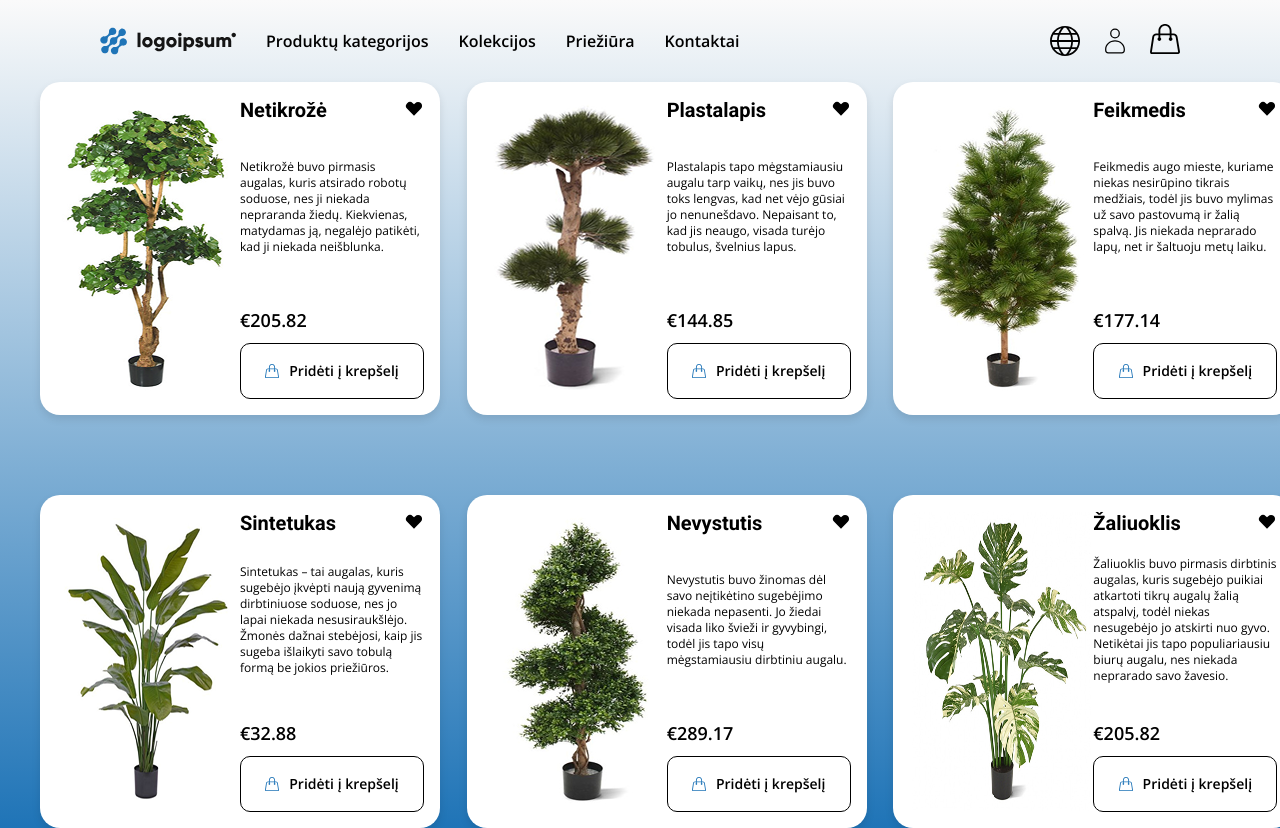
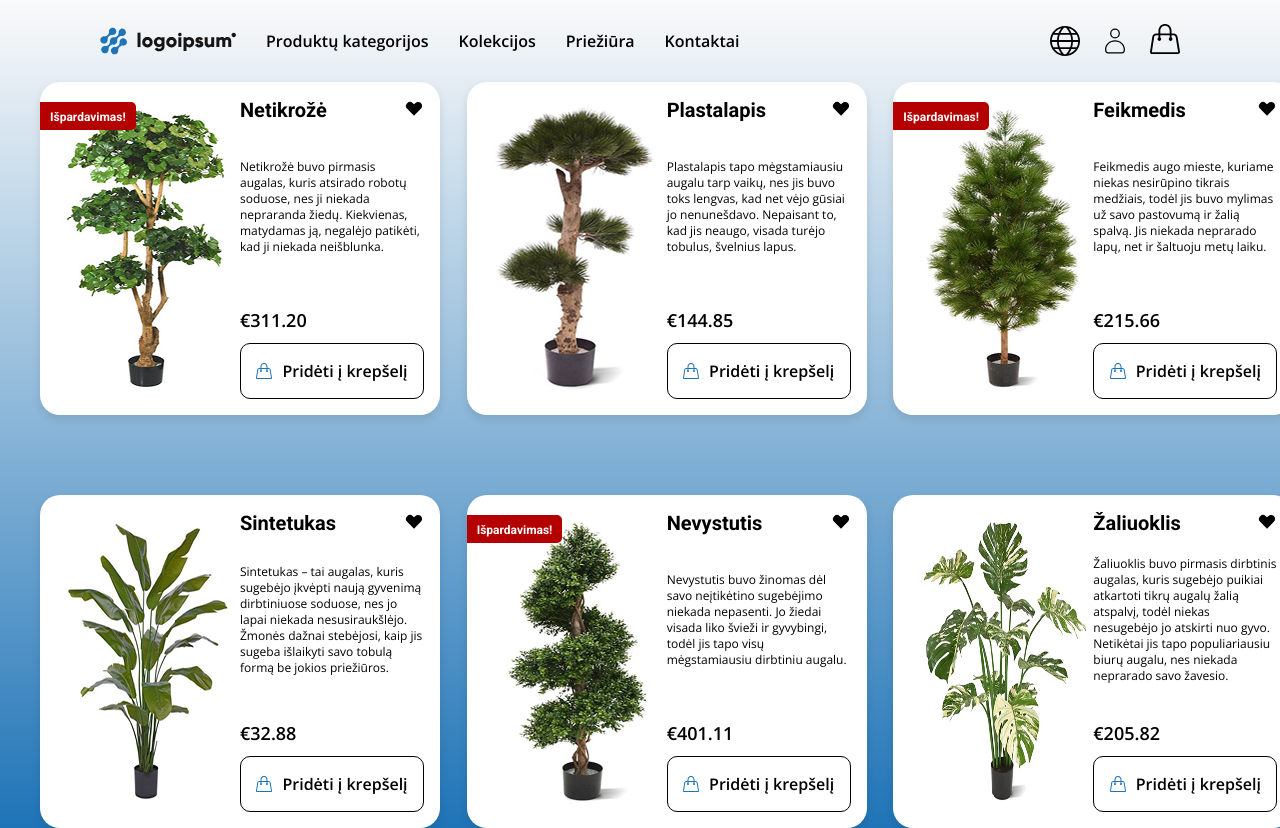
Before and after one commit to JustinSTV/WEBROM-task, a React (Vite) app: page / in a window 1280 px wide. Built offline with nearby package versions, Linux system fonts and the light colour scheme.

Commit message:
Showing sale banner on product cards

```diff
--- a/data.json
+++ b/data.json
@@ -4,7 +4,9 @@
       "id": "1",
       "name": "Netikrožė",
       "description": "Netikrožė buvo pirmasis augalas, kuris atsirado robotų soduose, nes ji niekada nepraranda žiedų. Kiekvienas, matydamas ją, negalėjo patikėti, kad ji niekada neišblunka.",
-      "price": "205.82",
+      "price": "311.20",
+      "salePrice": "205.82",
+      "onSale": true,
       "inCart": false,
       "image": "./public/netikroze.png"
     },
@@ -20,7 +22,9 @@
       "id": "3",
       "name": "Feikmedis",
       "description": "Feikmedis augo mieste, kuriame niekas nesirūpino tikrais medžiais, todėl jis buvo mylimas už savo pastovumą ir žalią spalvą. Jis niekada neprarado lapų, net ir šaltuoju metų laiku.",
-      "price": "177.14",
+      "price": "215.66",
+      "salePrice": "177.14",
+      "onSale": true,
       "inCart": false,
       "image": "./public/feikmedis.png"
     },
@@ -36,7 +40,9 @@
       "id": "5",
       "name": "Nevystutis",
       "description": "Nevystutis buvo žinomas dėl savo neįtikėtino sugebėjimo niekada nepasenti. Jo žiedai visada liko švieži ir gyvybingi, todėl jis tapo visų mėgstamiausiu dirbtiniu augalu.",
-      "price": "289.17",
+      "price": "401.11",
+      "salePrice": "289.17",
+      "onSale": true,
       "inCart": false,
       "image": "./public/nevystutis.png"
     },
--- /dev/null
+++ b/src/components/UI/atom/SaleBanner/SaleBanner.css
@@ -0,0 +1,16 @@
+div.sale-banner {
+  position: absolute;
+  top: 20px;
+  left: 0;
+  background-color: var(--red);
+  color: var(--white);
+  padding: 5px 10px;
+  border-top-right-radius: 5px;
+  border-bottom-right-radius: 5px;
+
+  > span {
+    font-family: var(--font-primary);
+    font-size: var(--font-size-body);
+    font-weight: var(--font-semibold);
+  }
+}
--- /dev/null
+++ b/src/components/UI/atom/SaleBanner/SaleBanner.tsx
@@ -0,0 +1,17 @@
+import "./SaleBanner.css";
+
+type SaleBannerProps = {
+  show: boolean;
+};
+
+const SaleBanner = ({ show }: SaleBannerProps) => {
+  if (!show) return null;
+
+  return (
+    <div className="sale-banner">
+      <span className="caption-1">Išpardavimas!</span>
+    </div>
+  );
+};
+
+export default SaleBanner;
--- a/src/components/UI/organism/ProductBox/ProductBox.css
+++ b/src/components/UI/organism/ProductBox/ProductBox.css
@@ -1,4 +1,5 @@
 div.product-box {
+  position: relative;
   background-color: var(--white);
   border-radius: 20px;
   width: 400px;
--- a/src/components/UI/organism/ProductBox/ProductBox.tsx
+++ b/src/components/UI/organism/ProductBox/ProductBox.tsx
@@ -1,6 +1,7 @@
 import { HiHeart } from "react-icons/hi";
 import "./ProductBox.css";
 import Button from "../../atom/Button/Button";
+import SaleBanner from "../../atom/SaleBanner/SaleBanner";
 
 type ProductBoxProps = {
   image: string;
@@ -8,12 +9,22 @@ type ProductBoxProps = {
   description: string;
   price: string;
   inCart: boolean;
+  onSale?: boolean;
   onAddToCart: () => void;
 };
 
-const ProductBox = ({ image, title, description, price, inCart, onAddToCart }: ProductBoxProps) => {
+const ProductBox = ({
+  image,
+  title,
+  description,
+  price,
+  inCart,
+  onSale,
+  onAddToCart,
+}: ProductBoxProps) => {
   return (
     <div className="product-box">
+      <SaleBanner show={!!onSale} />
       <div className="content">
         <div className="imageBox">
           <img src={image} alt={title} />
--- a/src/components/pages/HomePage/HomePage.tsx
+++ b/src/components/pages/HomePage/HomePage.tsx
@@ -32,6 +32,7 @@ const HomePage = () => {
             description={tree.description}
             price={`€${tree.price}`}
             inCart={tree.inCart}
+            onSale={tree.onSale}
             onAddToCart={() => handleAddToCart(tree.id)}
           />
         ))}
--- a/src/index.css
+++ b/src/index.css
@@ -45,7 +45,8 @@
   --font-size-body-4: 14px;
 
   --font-size-button: 16px;
-  --font-size-caption: 14px;
+  --font-size-caption-1: 12px;
+  --font-size-caption-2: 14px;
 
   /* Line Heights */
   --line-height-h1: 42px;
@@ -60,7 +61,8 @@
   --line-height-body-4: 22px;
 
   --line-height-button: 22px;
-  --line-height-caption: 16px;
+  --line-height-caption-1: 16px;
+  --line-height-caption-2: 19px;
 }
 
 * {
@@ -133,6 +135,13 @@ h6 {
   font-weight: var(--font-semibold);
 }
 
+.caption-1 {
+  font-size: var(--font-size-caption-1);
+  line-height: var(--line-height-caption-1);
+  font-family: var(--font-secondary);
+  font-weight: var(--font-semibold);
+}
+
 body {
   background: var(--gradiant-background);
   min-height: 100vh;
```
